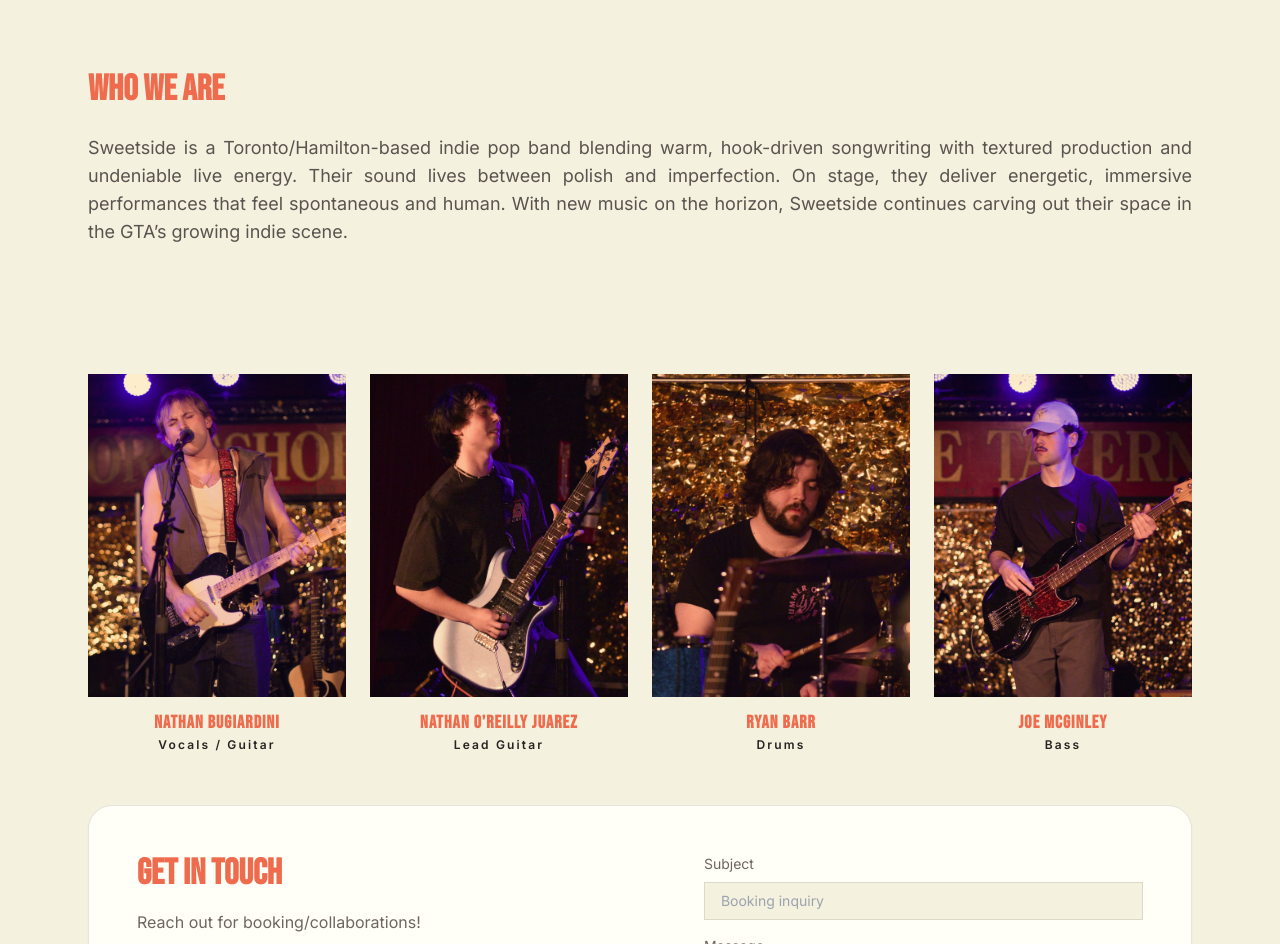
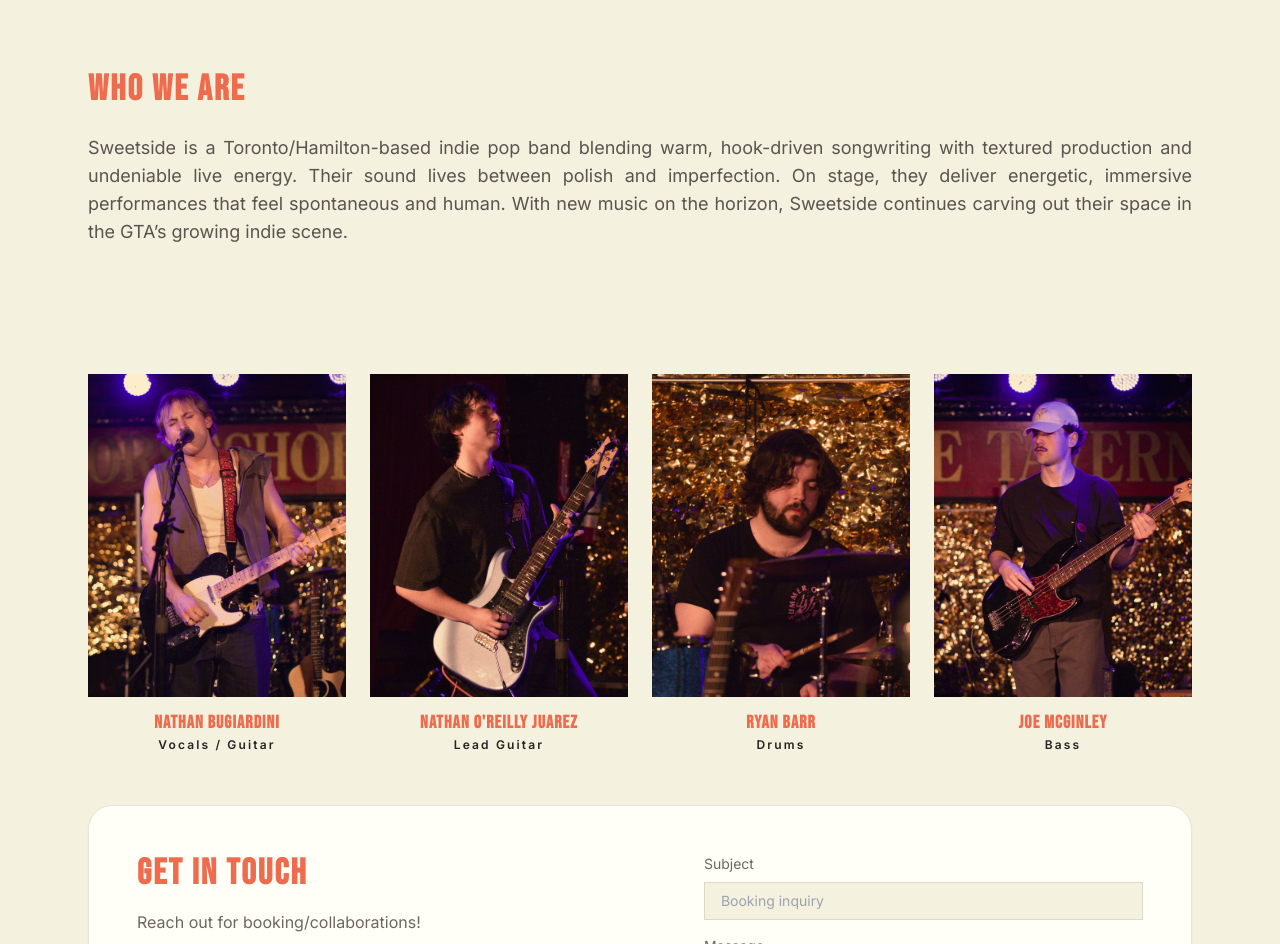
Before and after one commit to carterrows/sweetsideband-site, a Next.js app: page / in a window 1280 px wide. Shown: the part 1606-2550 px from the top of the page. Built offline with nearby package versions, Linux system fonts and the light colour scheme; no server answers; the database is empty.

Commit message:
loosened header text typography

```diff
--- a/app/merch/page.tsx
+++ b/app/merch/page.tsx
@@ -9,7 +9,7 @@
   return (
     <section className="section">
       <div className="mx-auto flex w-full max-w-6xl flex-col items-center gap-4 px-6 text-center">
-        <h1 className="text-4xl font-semibold text-accent sm:text-5xl">
+        <h1 className="text-4xl font-semibold tracking-[0.06em] text-accent sm:text-5xl">
           Coming Soon
         </h1>
         <p className="max-w-xl text-lg text-ink-600">
--- a/components/ContactSection.tsx
+++ b/components/ContactSection.tsx
@@ -31,7 +31,7 @@
     >
       <div className="grid gap-10 md:grid-cols-[1.2fr_1fr]">
         <div>
-          <h2 className="text-3xl font-semibold text-accent md:text-4xl">
+          <h2 className="text-3xl font-semibold tracking-[0.06em] text-accent md:text-4xl">
             Get in touch
           </h2>
           <p className="mt-4 text-ink-600">
--- a/components/SectionHeading.tsx
+++ b/components/SectionHeading.tsx
@@ -9,7 +9,7 @@
 
   return (
     <div>
-      <h2 className="text-3xl font-semibold text-accent md:text-4xl">
+      <h2 className="text-3xl font-semibold tracking-[0.06em] text-accent md:text-4xl">
         {heading}
       </h2>
     </div>
```
